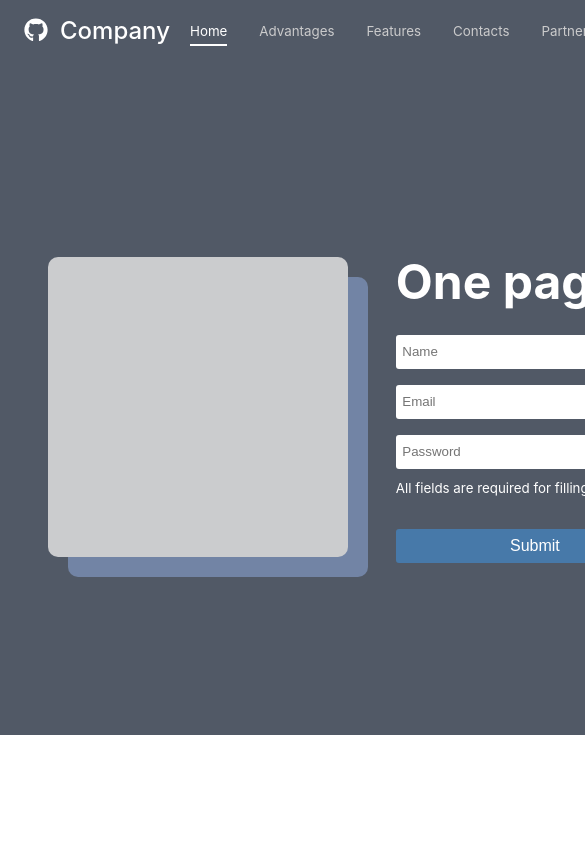
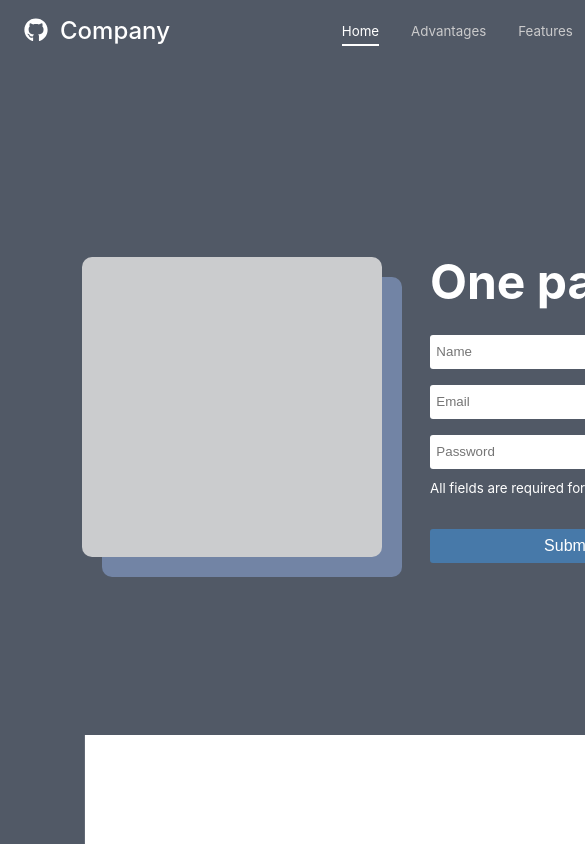
Before and after one commit to chenghsj/testing, a Next.js app: page / in a window 390 px wide. Shown: the top 844 px of the page, 585 px wide, since content can reach past the window. Built offline with nearby package versions, Linux system fonts and the light colour scheme.

Commit message:
💄 UI: mobile width fit content

```diff
--- a/pages/_app.js
+++ b/pages/_app.js
@@ -1,7 +1,7 @@
 import React from "react";
 import Navbar from "../src/components/Navbar";
 import Footer from "../src/components/Footer";
-import "../styles/globals.css";
+import "../styles/globals.scss";
 
 import { library } from "@fortawesome/fontawesome-svg-core";
 import { fas } from "@fortawesome/free-solid-svg-icons";
--- a/styles/globals.css
+++ b/styles/globals.scss
@@ -1,5 +1,8 @@
 html,
 body {
+  @media screen and (orientation: portrait) {
+    width: fit-content;
+  }
   color: white;
   padding: 0;
   margin: 0;
```
